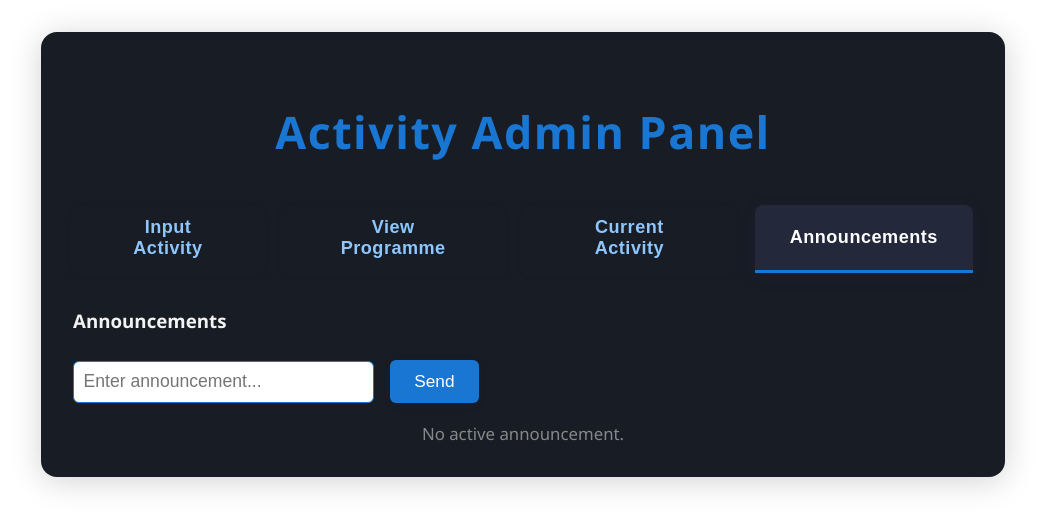
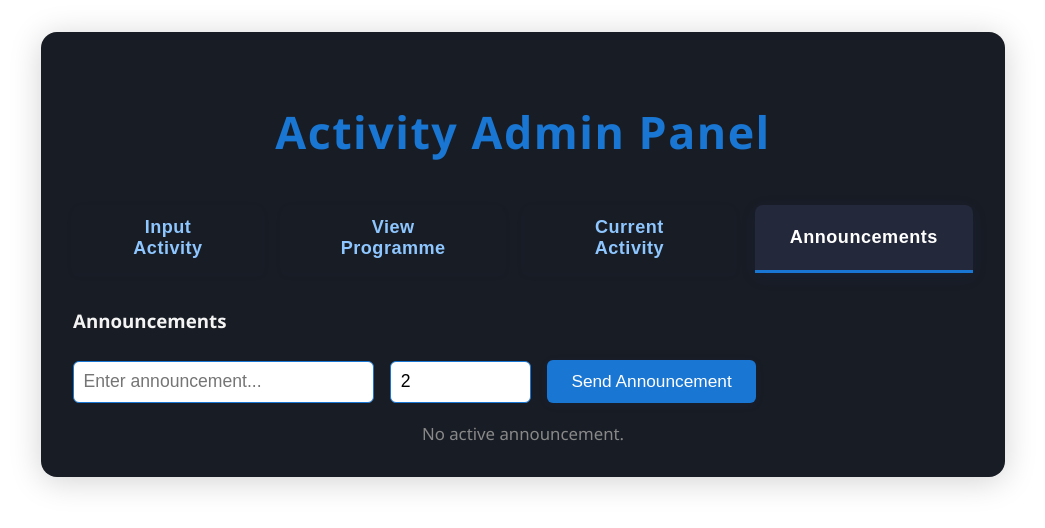
Before and after one commit to FortyMads/real-timeDisplay, an Angular app in the folder real-timeDisplay/: page /admin in a window 1280 px wide. Both pictures are taken after a click on the button "Announcements". Shown: the top 528 px of the page, without its empty margins (117-1162 px from the left). Built offline with nearby package versions, Linux system fonts and the light colour scheme.

Commit message:
feat: optional custom duration for announcements; default to 2min if blank

```diff
--- a/real-timeDisplay/src/app/admin/admin.component.html
+++ b/real-timeDisplay/src/app/admin/admin.component.html
@@ -180,7 +180,8 @@
     <h3>Announcements</h3>
     <form (ngSubmit)="sendAnnouncement()" style="margin-bottom: 1.2rem; display: flex; gap: 1rem; align-items: flex-end;">
       <input type="text" [(ngModel)]="announcementText" name="announcementText" placeholder="Enter announcement..." required style="min-width: 280px; font-size: 1.1rem; padding: 0.6rem; border-radius: 6px; border: 1px solid #1976d2;" />
-      <button type="submit" style="background: #1976d2; color: #fff; border: none; border-radius: 6px; padding: 0.7rem 1.5rem; font-size: 1.08rem; cursor: pointer;">Send</button>
+      <input type="number" [(ngModel)]="announcementDuration" name="announcementDuration" min="1" placeholder="Duration (min, optional)" style="width: 120px; font-size: 1.1rem; padding: 0.6rem; border-radius: 6px; border: 1px solid #1976d2;" />
+      <button type="submit" style="background: #1976d2; color: #fff; border: none; border-radius: 6px; padding: 0.7rem 1.5rem; font-size: 1.08rem; cursor: pointer; box-shadow: 0 2px 8px rgba(30,64,175,0.10);">Send Announcement</button>
     </form>
     <div *ngIf="activeAnnouncement" class="active-announcement" style="background: #23283a; color: #fff; padding: 1.2rem 2rem; border-radius: 10px; font-size: 1.25rem; font-weight: 700; box-shadow: 0 2px 12px rgba(30,64,175,0.18); margin-bottom: 1.2rem; text-align: center;">
       {{ activeAnnouncement }}
--- a/real-timeDisplay/src/app/admin/admin.component.ts
+++ b/real-timeDisplay/src/app/admin/admin.component.ts
@@ -587,17 +587,20 @@ export class AdminComponent implements OnDestroy, OnInit {
   sendAnnouncement() {
     if (!this.announcementText.trim()) return;
     this.activeAnnouncement = this.announcementText.trim();
-    // Send announcement to display via localStorage
+    // Use custom duration if provided, else default to 2 minutes
+    const durationMs = (this.announcementDuration && this.announcementDuration > 0)
+      ? this.announcementDuration * 60000
+      : 120000;
     localStorage.setItem('programme-announcement', JSON.stringify({
       text: this.activeAnnouncement,
-      durationMs: (this.announcementDuration || 2) * 60000
+      durationMs
     }));
     // Hide after duration
     if (this.announcementTimeout) clearTimeout(this.announcementTimeout);
     this.announcementTimeout = setTimeout(() => {
       this.activeAnnouncement = null;
       localStorage.removeItem('programme-announcement');
-    }, (this.announcementDuration || 2) * 60000);
+    }, durationMs);
     this.announcementText = '';
   }
 }
```
Also changed, not shown: 2 other files (tests, documents, lock files or other folders).
